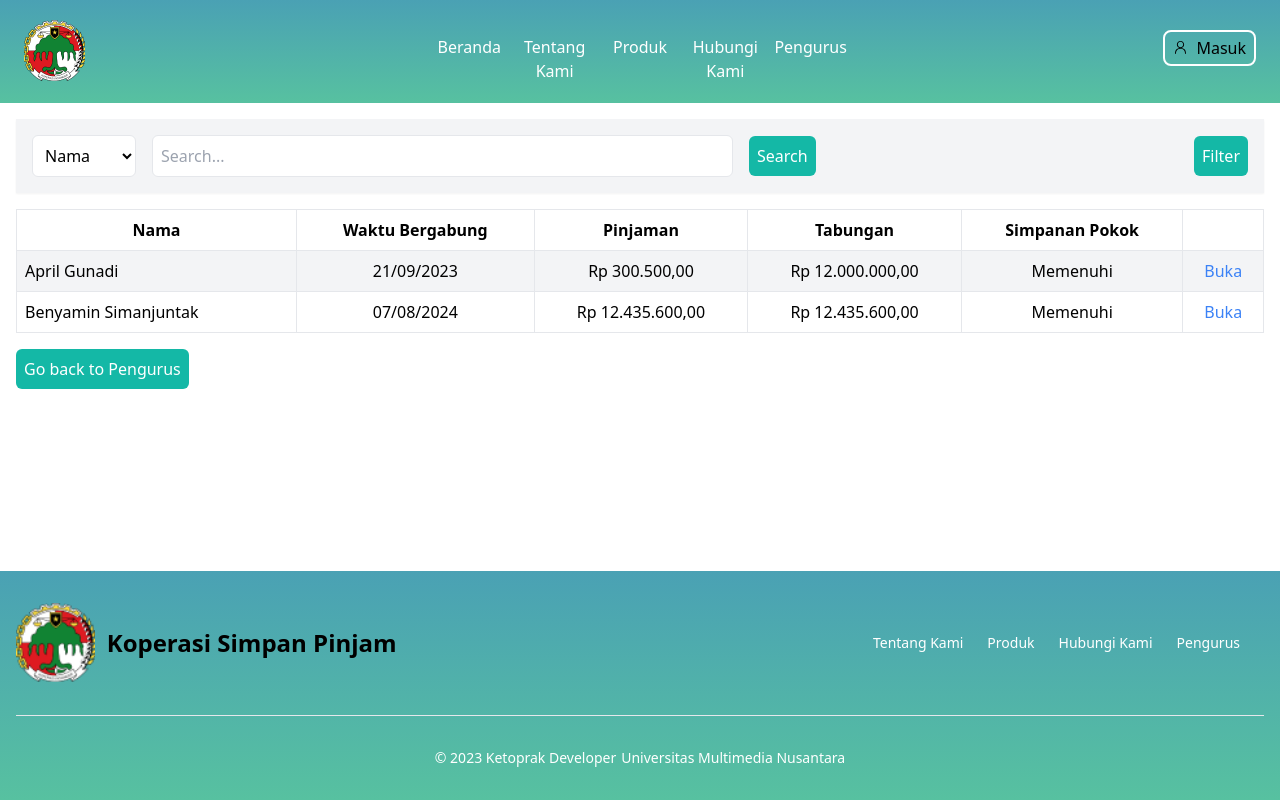
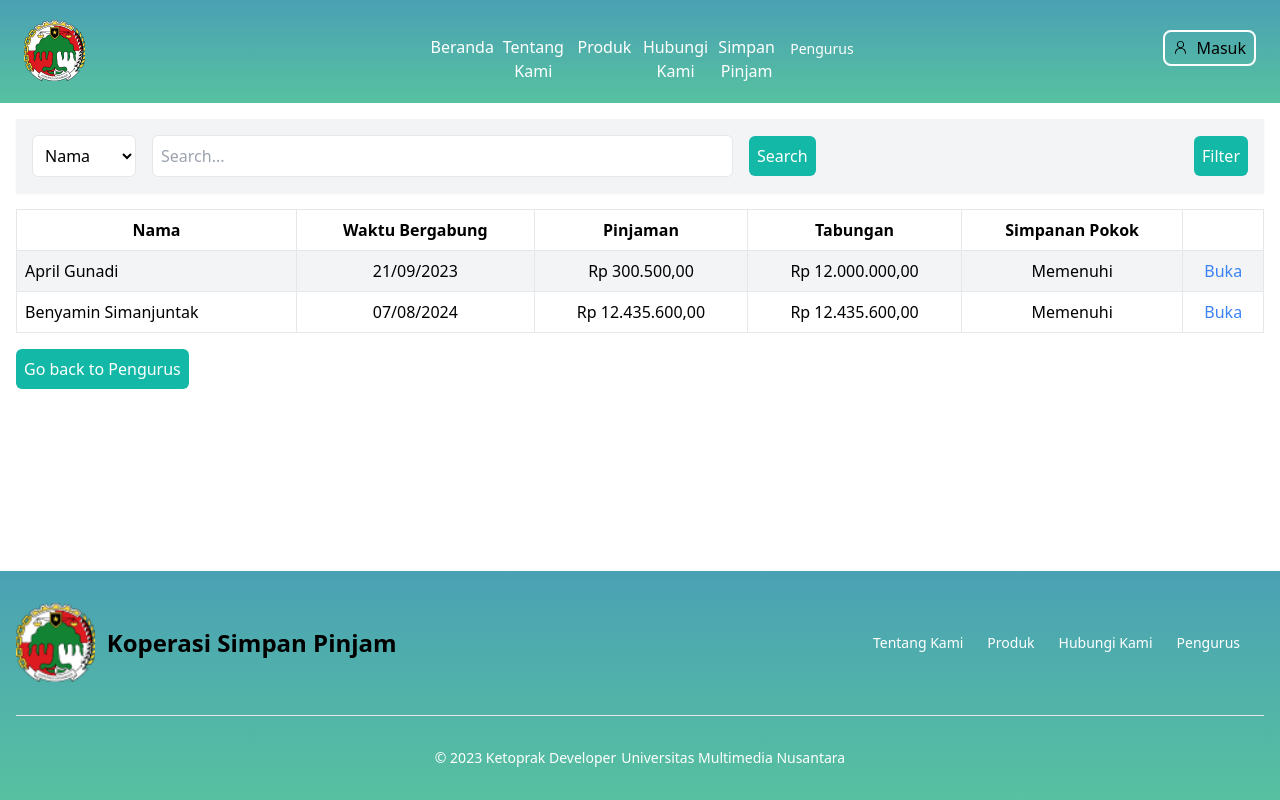
Before and after one commit to Febriann24/KPS, a React (Vite) app: page /User in a window 1280 px wide. Built offline with nearby package versions, Linux system fonts and the light colour scheme.

Commit message:
Header Edit
Pengurus & Simpan pinjam menu

```diff
--- a/src/App.jsx
+++ b/src/App.jsx
@@ -6,7 +6,7 @@ import Prdk from './component/Produk'
 import HubKam from './component/HubungiKami'
 import User from './component/User'
 import Pengajuan from './component/Pengajuan'
-import Pengurus from './component/Pengurus'
+import SimpanPinjam from './component/SimpanPinjam'
 import { useNavigate } from "react-router-dom";
 
 
@@ -21,7 +21,7 @@ function App() {
           <Route exact path="/HubungiKami" element = {<HubKam/>} />
           <Route exact path="/User" element = {<User/>} />
           <Route exact path="/Pengajuan" element = {<Pengajuan/>} />
-          <Route exact path="/Pengurus" element = {<Pengurus/>} />
+          <Route exact path="/SimpanPinjam" element = {<SimpanPinjam/>} />
         </Routes>
       </Router>
     </>
--- a/src/component/H&F/Header.jsx
+++ b/src/component/H&F/Header.jsx
@@ -7,7 +7,7 @@ function Header(){
         <header className="grid grid-cols-3 bg-gradient-to-b from-[#4AA1B4] to-[#57C1A0]">
             <img src={foto} className="mt-[20px] mb-4 ml-[24px] w-22"/>
             <nav className ="text-center ">
-                <ul className="grid grid-cols-5 text-center mt-[35px] mb-5">
+                <ul className="grid grid-cols-6 text-center mt-[35px] mb-5">
                     <li className="text-white">
                         <Link to='/' >Beranda</Link>
                     </li>
@@ -21,10 +21,27 @@ function Header(){
                         <Link to='/HubungiKami' >Hubungi Kami</Link>
                     </li>
                     <li className="text-white">
-                        <Link to='/Pengurus' >Pengurus</Link>
+                        <Link to='/SimpanPinjam' >Simpan Pinjam</Link>
                     </li>
+                    <li className="relative text-white group">
+                    {/* Pengurus Menu with Dropdown */}
+                    <button className="focus:outline-none py-1 px-2 text-sm">
+                        Pengurus
+                    </button>
+                    {/* Dropdown Menu */}
+                    <ul className="absolute left-0 hidden w-56 bg-gray-800 text-white rounded shadow-lg mt-1 group-hover:block z-50">
+                        <li className="px-4 py-2 hover:bg-gray-600 text-sm">
+                        <Link to="/User">Daftar User Anggota</Link>
+                        </li>
+                        <li className="px-4 py-2 hover:bg-gray-600 text-sm">
+                        <Link to="/Pengajuan">Lihat Pengajuan User</Link>
+                        </li>
+                    </ul>
+                    </li>
+
                 </ul>
-            </nav>
+                </nav>
+
             <nav className="text-end ">
                 <button className="border-2 border-white inline-block rounded-[8px] px-2 py-1 mt-[30px] mb-4 mr-[24px] d-flex align-items-center">
                     <PersonIcon className="inline-block align-middle mr-2 mb-[4px]" />
--- a/src/component/Pengurus.jsx
+++ b/src/component/SimpanPinjam.jsx
@@ -4,7 +4,7 @@ import { faCheckCircle, faPlusCircle } from '@fortawesome/free-solid-svg-icons';
 import H from "./H&F/Header";
 import F from "./H&F/Footer";
 
-const Pengurus = () => {
+const SimpanPinjam = () => {
   return (
     <div className="min-h-screen flex flex-col bg-gray-100">
       <div className="w-full">
@@ -110,14 +110,14 @@ const Pengurus = () => {
             </div>
 
           <div className="flex justify-between gap-4">
-            <a href="/User" className="w-full">
+            <a href="#" className="w-full">
             <button className="w-full py-2 bg-white text-gray-700 rounded-lg shadow hover:bg-gray-100 transition-colors font-bold">
-                Daftar User Anggota
+                Ajukan Pinjaman
             </button>
             </a>
-            <a href="/Pengajuan" className="w-full">
+            <a href="#" className="w-full">
             <button className="w-full py-2 bg-white text-gray-700 rounded-lg shadow hover:bg-gray-100 transition-colors font-bold">
-                Lihat Pengajuan User
+                Lihat Pengajuan Saya
             </button>
             </a>
           </div>
@@ -134,4 +134,4 @@ const Pengurus = () => {
   );
 };
 
-export default Pengurus;
+export default SimpanPinjam;
```
